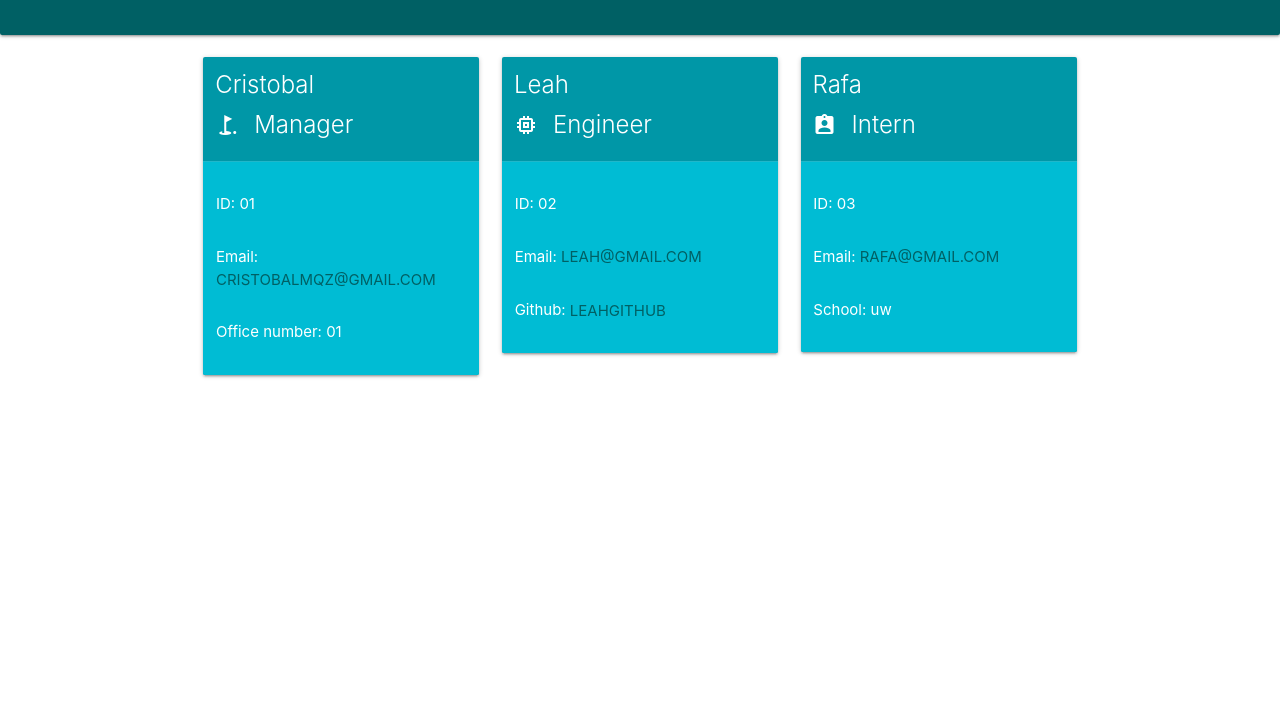
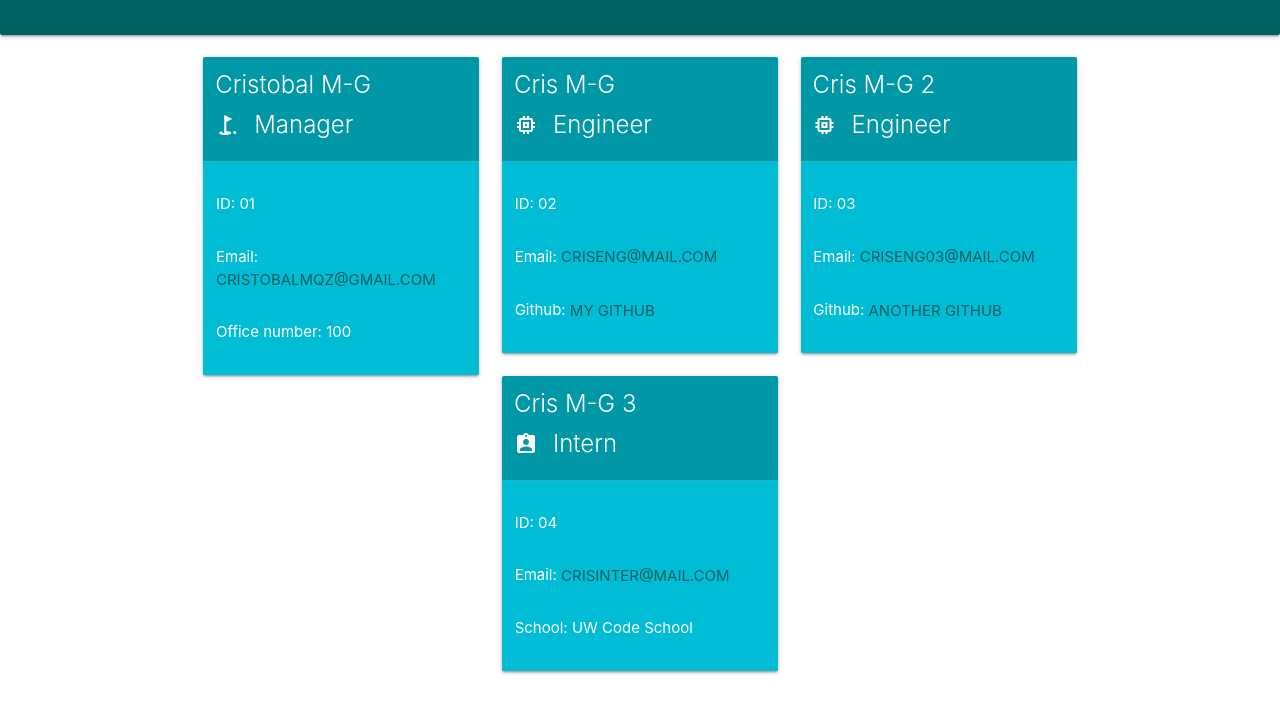
Before and after one commit to CM-GDev/TeamProfileGenerator, a website: page Team.html in a window 1280 px wide. Shown: the part 85-798 px from the top of the page. Drawn offline with nearby package versions, Linux system fonts and the light colour scheme; files that its build step writes are made by us from their sources.

Commit message:
Updated README file

```diff
--- a/Team.html
+++ b/Team.html
@@ -24,7 +24,7 @@
                 <div class="col s12 m6 l4">
                     <div class="card cyan darken-2">
                         <div class="card-content white-text myCSSpadding">
-                          <span class="card-title">Cristobal</span>
+                          <span class="card-title">Cristobal M-G</span>
                           <span class="card-title"><i class="material-icons left">golf_course</i>Manager</span>
                         </div>
                         <div class="card-action white-text cyan">
@@ -35,7 +35,7 @@
                                 <p>Email: <a class="waves-effect cyan-text text-darken-4" href="mailto:cristobalmqz@gmail.com">cristobalmqz@gmail.com</a></p>
                             </div>
                             <div class="row myCSSmargin">
-                                <p>Office number:  01</p>
+                                <p>Office number:  100</p>
                             </div>
                         </div>
                       </div>
@@ -43,7 +43,7 @@
                 <div class="col s12 m6 l4">
                     <div class="card cyan darken-2">
                         <div class="myCSS card-content white-text myCSSpadding">
-                            <span class="card-title">Leah</span>
+                            <span class="card-title">Cris M-G</span>
                             <span class="card-title"><i class="material-icons left">memory</i>Engineer</span>
                         </div>
                         <div class="card-action white-text cyan">
@@ -51,10 +51,29 @@
                                 <p>ID: 02</p>
                             </div>
                             <div class="row myCSSmargin">
-                                <p>Email: <a class="waves-effect cyan-text text-darken-4" href="mailto:leah@gmail.com">leah@gmail.com</a></p>
+                                <p>Email: <a class="waves-effect cyan-text text-darken-4" href="mailto:crisEng@mail.com">crisEng@mail.com</a></p>
                             </div>
                             <div class="row myCSSmargin">
-                                <p>Github: <a class="waves-effect cyan-text text-darken-4" href="https://github.com/leahgithub" target="blank">leahgithub</a></p>
+                                <p>Github: <a class="waves-effect cyan-text text-darken-4" href="https://github.com/my gitHub" target="blank">my gitHub</a></p>
+                            </div>
+                        </div>
+                    </div>
+                </div>
+                <div class="col s12 m6 l4">
+                    <div class="card cyan darken-2">
+                        <div class="myCSS card-content white-text myCSSpadding">
+                            <span class="card-title">Cris M-G 2</span>
+                            <span class="card-title"><i class="material-icons left">memory</i>Engineer</span>
+                        </div>
+                        <div class="card-action white-text cyan">
+                            <div class="row myCSSmargin">
+                                <p>ID: 03</p>
+                            </div>
+                            <div class="row myCSSmargin">
+                                <p>Email: <a class="waves-effect cyan-text text-darken-4" href="mailto:crisEng03@mail.com">crisEng03@mail.com</a></p>
+                            </div>
+                            <div class="row myCSSmargin">
+                                <p>Github: <a class="waves-effect cyan-text text-darken-4" href="https://github.com/another gitHub" target="blank">another gitHub</a></p>
                             </div>
                         </div>
                     </div>
@@ -62,18 +81,18 @@
                 <div class="col s12 m6 l4">
                     <div class="card cyan darken-2">
                         <div class="card-content white-text myCSSpadding">
-                            <span class="card-title">Rafa</span>
+                            <span class="card-title">Cris M-G 3</span>
                             <span class="card-title"><i class="material-icons left">assignment_ind</i>Intern</span>
                         </div>
                         <div class="card-action white-text cyan">
                             <div class="row myCSSmargin">
-                                <p>ID: 03</p>
+                                <p>ID: 04</p>
                             </div>
                             <div class="row myCSSmargin">
-                                <p>Email: <a class="waves-effect cyan-text text-darken-4" href="mailto:rafa@gmail.com">rafa@gmail.com</a></p>
+                                <p>Email: <a class="waves-effect cyan-text text-darken-4" href="mailto:crisInter@mail.com">crisInter@mail.com</a></p>
                             </div>
                             <div class="row myCSSmargin">
-                                <p>School: uw</p>
+                                <p>School: UW Code School</p>
                             </div>
                         </div>
                     </div>
```
Also changed, not shown: README.md, assets/images/Terminal.JPG (added), assets/images/webpage.JPG (added).
